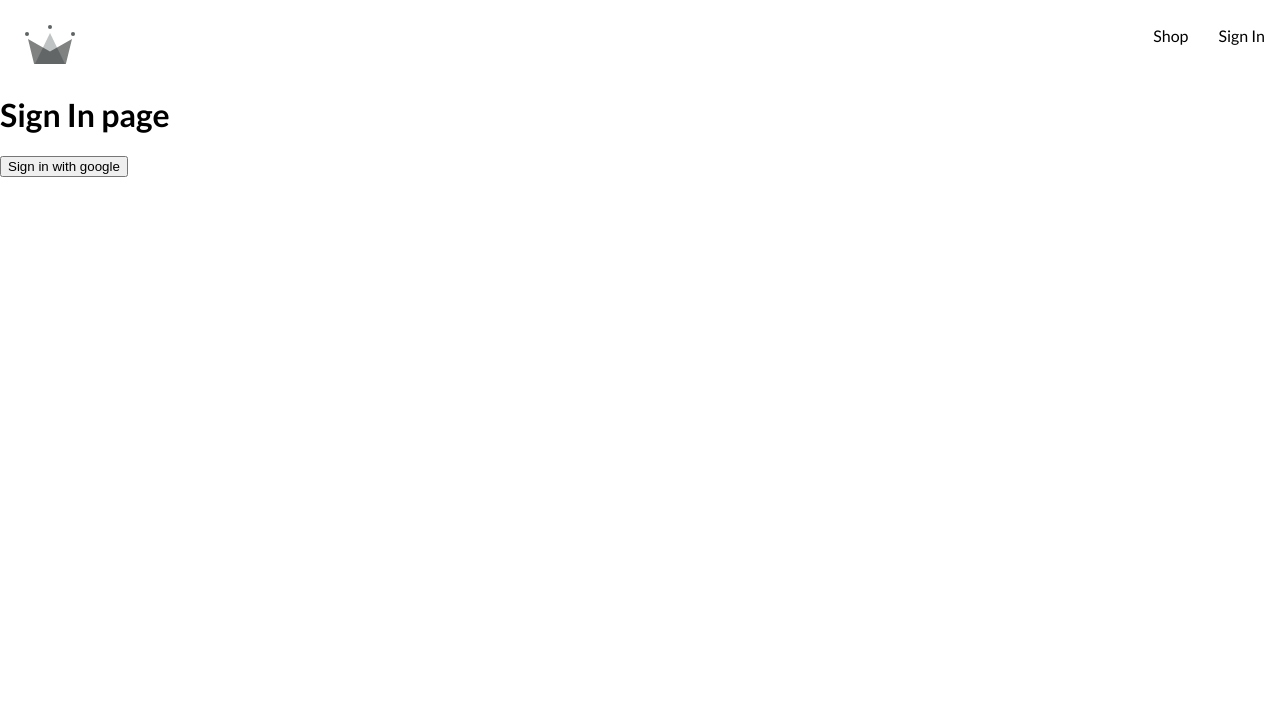
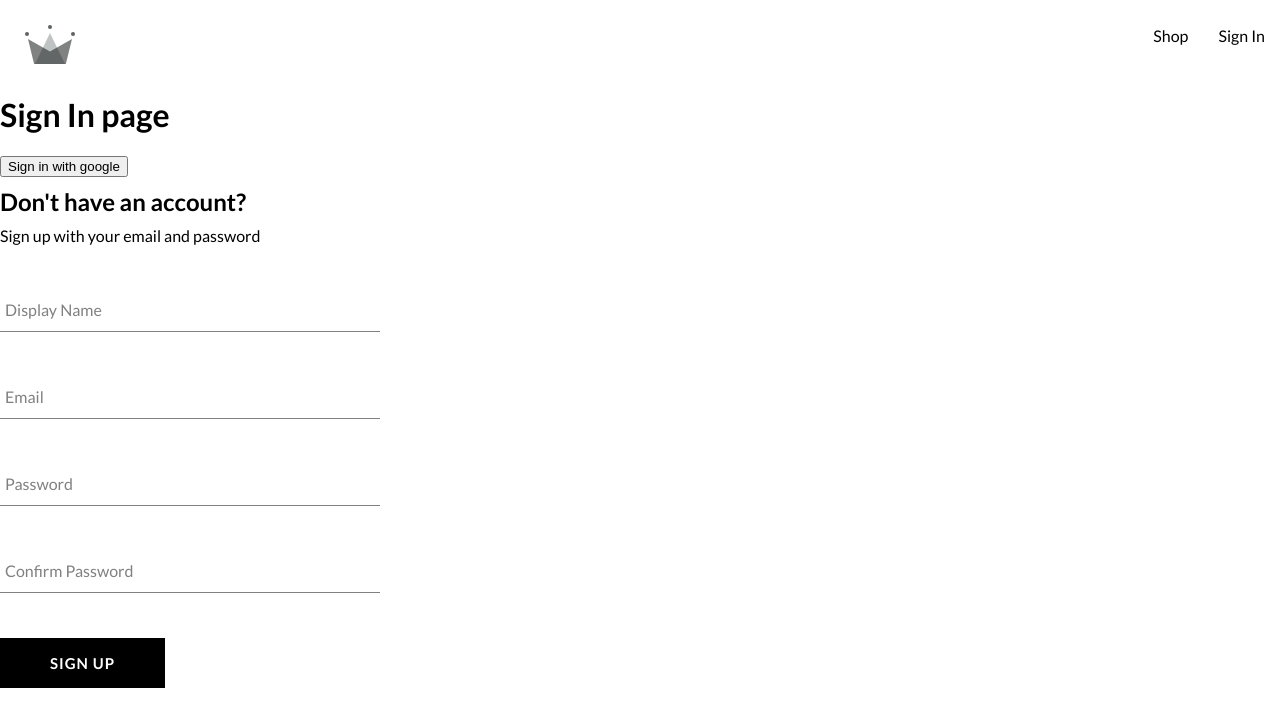
Before and after one commit to bktpp/vintage-apparel, a React (Create React App) app: page /signIn in a window 1280 px wide. Shown: the top 726 px of the page. Built offline with nearby package versions, Linux system fonts and the light colour scheme.

Commit message:
created sign up component, form input component and the button component

```diff
--- /dev/null
+++ b/src/components/button/button.component.jsx
@@ -0,0 +1,15 @@
+import "./button.styles.scss";
+
+const BUTTON_TYPE_CLASSES = {
+   google: "google-sign-in",
+   inverted: "inverted",
+};
+
+const Button = ({ children, buttonType, ...otherProps }) => {
+   return (
+      <button className={`button-container ${BUTTON_TYPE_CLASSES[buttonType]}`} {...otherProps}>
+         {children}
+      </button>
+   );
+};
+export default Button;
--- /dev/null
+++ b/src/components/button/button.styles.scss
@@ -0,0 +1,45 @@
+.button-container {
+   min-width: 165px;
+   width: auto;
+   height: 50px;
+   letter-spacing: 1px;
+   line-height: 50px;
+   padding: 0 35px 0 35px;
+   font-size: 15px;
+   background-color: black;
+   color: white;
+   text-transform: uppercase;
+   font-family: "Lato";
+   font-weight: bolder;
+   border: none;
+   cursor: pointer;
+   display: flex;
+   justify-content: center;
+   transition: all 0.3s ease-in-out;
+
+   &:hover {
+      background-color: white;
+      color: black;
+      border: 1px solid black;
+      transform: translateY(-4px) scale(1);
+      box-shadow: 0 4px 4px rgba(0, 0, 0, 0.5);
+   }
+   &.google-sign-in {
+      background-color: #4285f4;
+      color: white;
+      &:hover {
+         background-color: #357ae8;
+         border: none;
+      }
+   }
+   &.inverted {
+      background-color: white;
+      color: black;
+      border: 1px solid black;
+      &:hover {
+         background-color: black;
+         color: white;
+         border: none;
+      }
+   }
+}
--- /dev/null
+++ b/src/components/form-input/form-input.component.jsx
@@ -0,0 +1,16 @@
+import "./form-input.styles.scss";
+
+const FormInput = ({ label, ...otherProps }) => {
+   console.log(otherProps);
+   return (
+      <div className="group">
+         <input className="form-input" {...otherProps} />
+         {label && (
+            <label className={`${otherProps.value.length ? "shrink" : ""} form-input-label`}>
+               {label}
+            </label>
+         )}
+      </div>
+   );
+};
+export default FormInput;
--- /dev/null
+++ b/src/components/form-input/form-input.styles.scss
@@ -0,0 +1,46 @@
+$sub-color: grey;
+$main-color: black;
+@mixin shrinkLabel {
+   top: -14px;
+   font-size: 12px;
+   color: $main-color;
+}
+.group {
+   position: relative;
+   margin: 45px 0;
+   .form-input {
+      background: none;
+      background-color: white;
+      color: $sub-color;
+      font-size: 18px;
+      padding: 10px 10px 10px 5px;
+      display: block;
+      width: 100%;
+      border: none;
+      border-radius: 0;
+      border-bottom: 1px solid $sub-color;
+      margin: 25px 0;
+      &:focus {
+         outline: none;
+      }
+      &:focus ~ .form-input-label {
+         @include shrinkLabel();
+      }
+   }
+   input[type="password"] {
+      letter-spacing: 0.3em;
+   }
+   .form-input-label {
+      color: $sub-color;
+      font-size: 16px;
+      font-weight: normal;
+      position: absolute;
+      pointer-events: none;
+      left: 5px;
+      top: 10px;
+      transition: 300ms ease all;
+      &.shrink {
+         @include shrinkLabel();
+      }
+   }
+}
--- /dev/null
+++ b/src/components/sign-up-form/sign-up-form.component.jsx
@@ -0,0 +1,94 @@
+import { useState } from "react";
+
+import FormInput from "../form-input/form-input.component";
+import "./sign-up-form.styles.scss";
+
+import {
+   createAuthUserWithEmailAndPassword,
+   createUserDocumentFromAuth,
+} from "../../utils/firebase/firebase.utils";
+import Button from "../button/button.component";
+
+const defaultFormFields = {
+   displayName: "",
+   email: "",
+   password: "",
+   confirmPassword: "",
+};
+
+const SignUpForm = () => {
+   const [formFields, setFormFields] = useState(defaultFormFields);
+
+   const { displayName, email, password, confirmPassword } = formFields;
+
+   const resetFormFields = () => {
+      setFormFields(defaultFormFields);
+   };
+
+   const handleSubmit = async (event) => {
+      event.preventDefault();
+      if (password !== confirmPassword) {
+         alert("passwords do not match");
+      }
+      try {
+         const { user } = await createAuthUserWithEmailAndPassword(email, password, displayName);
+         await createUserDocumentFromAuth(user, { displayName });
+         resetFormFields();
+      } catch (err) {
+         if (err.code === "auth/email-already-in-use") {
+            alert("Cannot create user, email already in use");
+         } else {
+            console.log("user creation encountered an error", err);
+         }
+      }
+   };
+
+   const handleChange = (event) => {
+      const { name, value } = event.target;
+      setFormFields({ ...formFields, [name]: value });
+   };
+
+   return (
+      <div className="sign-up-container">
+         <h2>Don't have an account?</h2>
+         <span>Sign up with your email and password</span>
+         <form onSubmit={handleSubmit}>
+            <FormInput
+               label="Display Name"
+               required
+               type="text"
+               onChange={handleChange}
+               name="displayName"
+               value={displayName}
+            />
+            <FormInput
+               label="Email"
+               required
+               type="email"
+               onChange={handleChange}
+               name="email"
+               value={email}
+            />
+            <FormInput
+               label="Password"
+               required
+               type="password"
+               onChange={handleChange}
+               name="password"
+               value={password}
+            />
+            <FormInput
+               label="Confirm Password"
+               required
+               type="password"
+               onChange={handleChange}
+               name="confirmPassword"
+               value={confirmPassword}
+            />
+
+            <Button type="submit">Sign Up</Button>
+         </form>
+      </div>
+   );
+};
+export default SignUpForm;
--- /dev/null
+++ b/src/components/sign-up-form/sign-up-form.styles.scss
@@ -0,0 +1,9 @@
+.sign-up-container {
+   display: flex;
+   flex-direction: column;
+   width: 23.75rem;
+}
+
+h2 {
+   margin: 10px 0;
+}
--- a/src/routes/sign-in/sign-in.component.jsx
+++ b/src/routes/sign-in/sign-in.component.jsx
@@ -1,18 +1,37 @@
+// import { useEffect } from "react";
+// import { getRedirectResult } from "firebase/auth";
+
 import {
    signInWithGooglePopup,
    createUserDocumentFromAuth,
 } from "../../utils/firebase/firebase.utils";
 
+import SignUpForm from "../../components/sign-up-form/sign-up-form.component";
+
 const SignIn = () => {
+   // useEffect(() => {
+   //    const getData = async () => {
+   //       const response = await getRedirectResult(auth);
+   //       if (response) {
+   //          const userDocRef = await createUserDocumentFromAuth(response.user);
+   //       }
+   //    };
+
+   //    getData();
+   // }, []);
+
    const logGoogleUser = async () => {
       const { user } = await signInWithGooglePopup();
-      const userDocRef = await createUserDocumentFromAuth(user);
+      console.log("user bruh", user);
+      await createUserDocumentFromAuth(user);
    };
 
    return (
       <div>
          <h1>Sign In page</h1>
          <button onClick={logGoogleUser}>Sign in with google</button>
+         {/* <button onClick={signInWithGoogleRedirect}>Sign in with google redirect</button> */}
+         <SignUpForm />
       </div>
    );
 };
--- a/src/utils/firebase/firebase.utils.js
+++ b/src/utils/firebase/firebase.utils.js
@@ -1,5 +1,11 @@
 import { initializeApp } from "firebase/app";
-import { getAuth, signInWithRedirect, signInWithPopup, GoogleAuthProvider } from "firebase/auth";
+import {
+   getAuth,
+   signInWithRedirect,
+   signInWithPopup,
+   GoogleAuthProvider,
+   createUserWithEmailAndPassword,
+} from "firebase/auth";
 
 import { getFirestore, doc, getDoc, setDoc } from "firebase/firestore";
 
@@ -15,24 +21,24 @@
 // Initialize Firebase
 const firebaseApp = initializeApp(firebaseConfig);
 
-const provider = new GoogleAuthProvider();
+const googleProvider = new GoogleAuthProvider();
 
-provider.setCustomParameters({
+googleProvider.setCustomParameters({
    prompt: "select_account",
 });
 
 export const auth = getAuth();
-export const signInWithGooglePopup = () => signInWithPopup(auth, provider);
+export const signInWithGooglePopup = () => signInWithPopup(auth, googleProvider);
+export const signInWithGoogleRedirect = () => signInWithRedirect(auth, googleProvider);
 
 export const db = getFirestore();
 
-export const createUserDocumentFromAuth = async (userAuth) => {
+export const createUserDocumentFromAuth = async (userAuth, additionalInfo = {}) => {
+   if (!userAuth) return;
+
    const userDocRef = doc(db, "users", userAuth.uid);
-   console.log(userDocRef);
 
    const userSnapshot = await getDoc(userDocRef);
-   console.log(userSnapshot);
-   console.log(userSnapshot.exists());
 
    if (!userSnapshot.exists()) {
       const { displayName, email } = userAuth;
@@ -44,6 +50,7 @@
             displayName,
             email,
             createdAt,
+            ...additionalInfo,
          });
       } catch (err) {
          console.log("error creating the user", err.message);
@@ -59,3 +66,9 @@
 
    //return userdocref
 };
+
+export const createAuthUserWithEmailAndPassword = async (email, password, displayName) => {
+   if (!email || !password) return;
+
+   return await createUserWithEmailAndPassword(auth, email, password);
+};
```
